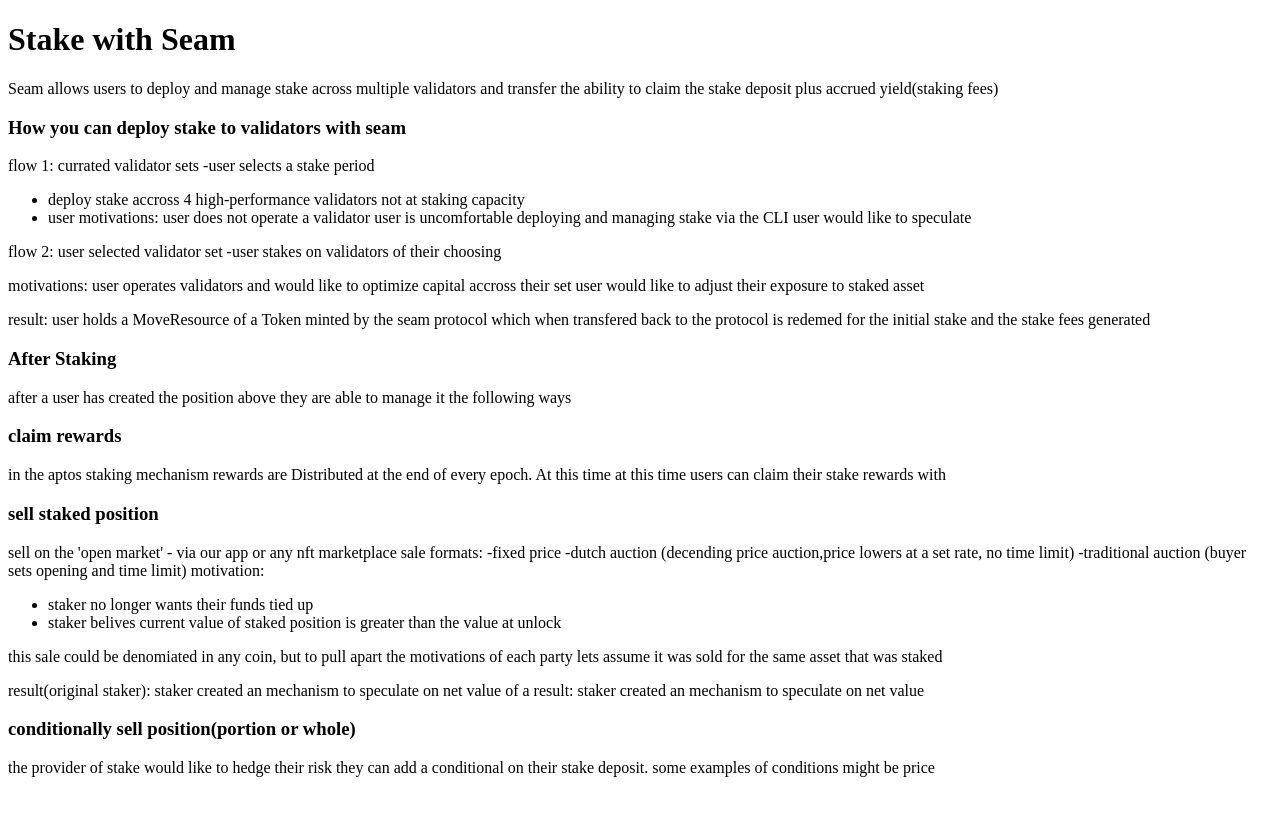
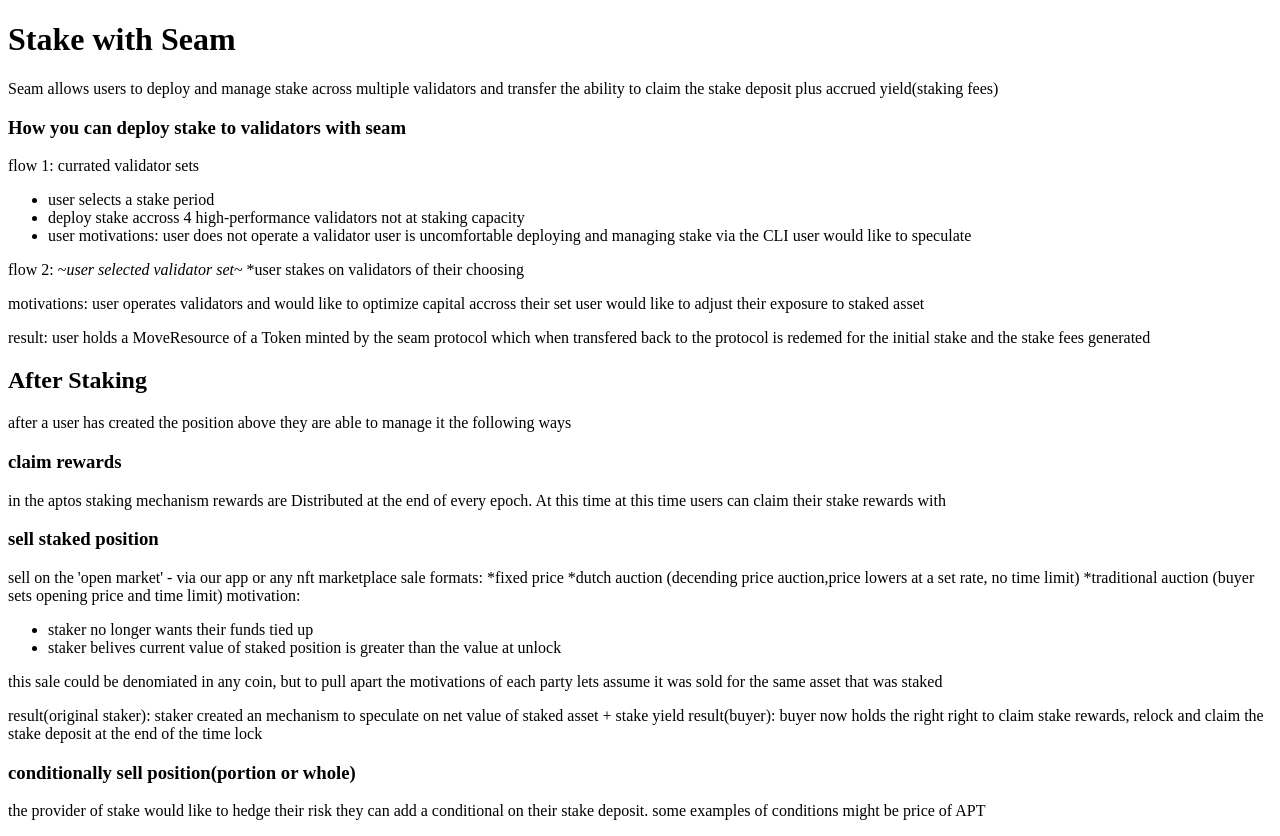
Before and after one commit to SeamMoney/docs, a Next.js app: page /staking in a window 1280 px wide. Before the commit the page ends 800 px from the top, so only its background shows below. Built offline with nearby package versions, Linux system fonts and the light colour scheme.

Commit message:
some more doc updates

```diff
--- a/pages/staking.mdx
+++ b/pages/staking.mdx
@@ -8,15 +8,15 @@
  ### How you can deploy stake to validators with seam
 
  flow 1: currated validator sets
-    -user selects a stake period
-    - deploy stake accross 4 high-performance validators not at staking capacity
-    - user
+    * user selects a stake period
+    * deploy stake accross 4 high-performance validators not at staking capacity
+    * user
     motivations: user does not operate a validator
                 user is uncomfortable deploying and managing stake via the CLI
                 user would like to speculate
 
- flow 2: user selected validator set
-    -user stakes on validators of their choosing
+ flow 2: ~*user selected validator set*~
+     *user stakes on validators of their choosing
 
     motivations: user operates validators and would like to optimize capital accross their set
                 user would like to adjust their exposure to staked asset
@@ -25,7 +25,7 @@
 result: user holds a MoveResource of a Token minted by the seam protocol which when transfered back
  to the protocol is redemed for the initial stake and the stake fees generated
 
-### After Staking
+## After Staking
 
 after a user has created the position above they are able to manage it the following ways
 
@@ -37,20 +37,20 @@
 ### sell staked position
     sell on the 'open market' - via our app or any nft marketplace
   sale formats:
-                        -fixed price
-                        -dutch auction (decending price auction,price lowers at a set rate, no time limit)
-                        -traditional auction (buyer sets opening and time limit)
+                        *fixed price
+                        *dutch auction (decending price auction,price lowers at a set rate, no time limit)
+                        *traditional auction (buyer sets opening price and time limit)
     motivation:
-            - staker no longer wants their funds tied up
-            - staker belives current value of staked position is greater than the value at unlock
+            * staker no longer wants their funds tied up
+            * staker belives current value of staked position is greater than the value at unlock
 
-    this sale could be denomiated in any coin,
-     but to pull apart the motivations of each party lets assume it was sold for the same asset that was staked
+this sale could be denomiated in any coin,
+ but to pull apart the motivations of each party lets assume it was sold for the same asset that was staked
 
-     result(original staker): staker created an mechanism to speculate on net value of a
-    result: staker created an mechanism to speculate on net value
+    result(original staker): staker created an mechanism to speculate on net value of staked asset + stake yield
+    result(buyer): buyer now holds the right right to claim stake rewards, relock and claim the stake deposit at the end of the time lock
 
 
 ### conditionally sell position(portion or whole)
     the provider of stake would like to hedge their risk they can add a conditional on their stake deposit.
-    some examples of conditions might be price
+    some examples of conditions might be price of APT
```
Also changed, not shown: pages/DAO.md (+1 -1 lines), pages/composables.mdx (+18 -1 lines), pages/index.mdx (+7 -0 lines), theme.config.js (+4 -4 lines).
